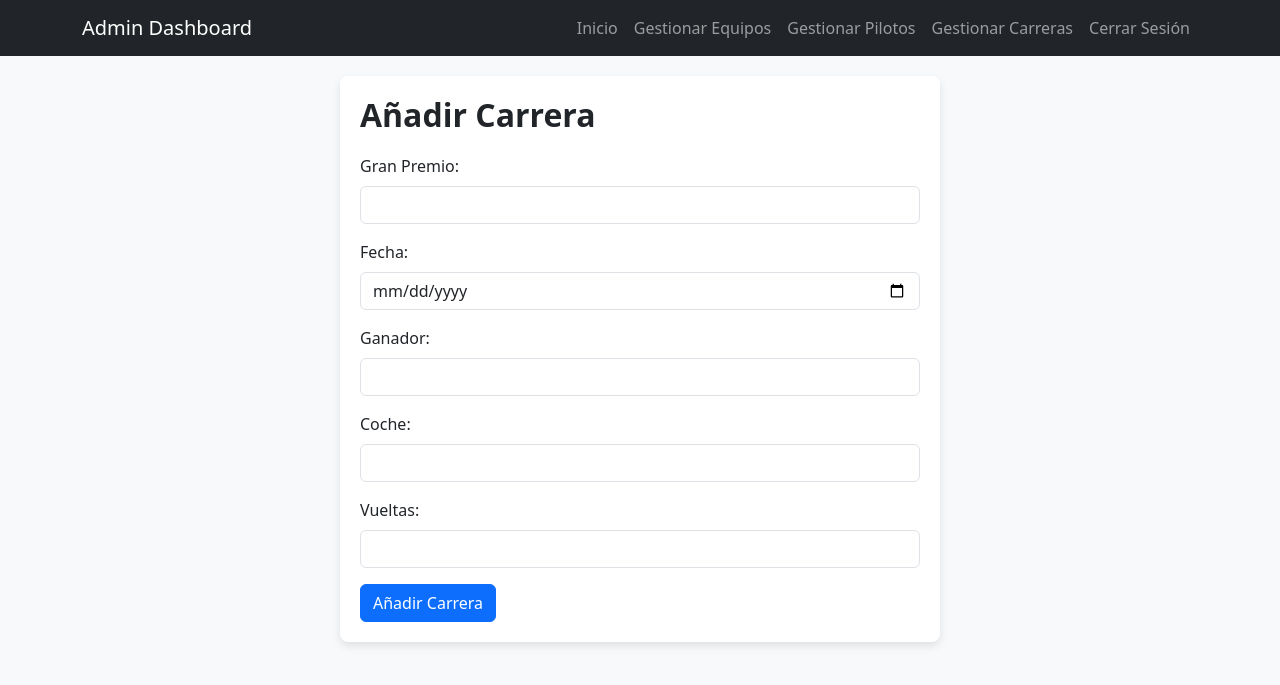
After one commit to IvanBermejoHidalgo/WebScraping, a PHP site: page /views/admin/races/add_race.php in a window 1280 px wide. The commit adds this page. Shown: the top 685 px of the page. Run offline with PHP 8.4, Linux system fonts and the light colour scheme.

Commit message:
Panel de Administración, Races

```diff
--- /dev/null
+++ b/public/views/admin/races/add_race.php
@@ -0,0 +1,92 @@
+<!DOCTYPE html>
+<html lang="es">
+<head>
+    <meta charset="UTF-8">
+    <meta name="viewport" content="width=device-width, initial-scale=1.0">
+    <title>Añadir Carrera</title>
+    <!-- Bootstrap CSS -->
+    <link href="https://cdn.jsdelivr.net/npm/bootstrap@5.3.0/dist/css/bootstrap.min.css" rel="stylesheet">
+    <style>
+        /* Estilos personalizados */
+        body {
+            background-color: #f8f9fa;
+            padding-top: 56px; /* Ajuste para el navbar fijo */
+        }
+        .form-container {
+            max-width: 600px;
+            margin: 20px auto;
+            padding: 20px;
+            background-color: #ffffff;
+            border-radius: 8px;
+            box-shadow: 0 4px 8px rgba(0, 0, 0, 0.1);
+        }
+        .form-container h1 {
+            margin-bottom: 20px;
+            font-size: 2rem;
+            font-weight: bold;
+        }
+    </style>
+</head>
+<body>
+    <!-- Navbar -->
+    <nav class="navbar navbar-expand-lg navbar-dark bg-dark fixed-top">
+        <div class="container">
+            <a class="navbar-brand" href="/admin/dashboard">Admin Dashboard</a>
+            <button class="navbar-toggler" type="button" data-bs-toggle="collapse" data-bs-target="#navbarNav" aria-controls="navbarNav" aria-expanded="false" aria-label="Toggle navigation">
+                <span class="navbar-toggler-icon"></span>
+            </button>
+            <div class="collapse navbar-collapse" id="navbarNav">
+                <ul class="navbar-nav ms-auto">
+                    <li class="nav-item">
+                        <a class="nav-link" href="/admin/dashboard">Inicio</a>
+                    </li>
+                    <li class="nav-item">
+                        <a class="nav-link" href="/admin/scuderias/teams">Gestionar Equipos</a>
+                    </li>
+                    <li class="nav-item">
+                        <a class="nav-link" href="/admin/drivers">Gestionar Pilotos</a>
+                    </li>
+                    <li class="nav-item">
+                        <a class="nav-link" href="/admin/races">Gestionar Carreras</a>
+                    </li>
+                    <li class="nav-item">
+                        <a class="nav-link" href="/admin/logout">Cerrar Sesión</a>
+                    </li>
+                </ul>
+            </div>
+        </div>
+    </nav>
+
+    <!-- Contenido Principal -->
+    <div class="form-container">
+        <h1>Añadir Carrera</h1>
+        <form method="POST" action="/admin/races/add">
+            <div class="mb-3">
+                <label for="grand_prix" class="form-label">Gran Premio:</label>
+                <input type="text" class="form-control" id="grand_prix" name="grand_prix" required>
+            </div>
+            <div class="mb-3">
+                <label for="race_date" class="form-label">Fecha:</label>
+                <input type="date" class="form-control" id="race_date" name="race_date" required>
+            </div>
+            <div class="mb-3">
+                <label for="winner" class="form-label">Ganador:</label>
+                <input type="text" class="form-control" id="winner" name="winner" required>
+            </div>
+            <div class="mb-3">
+                <label for="car" class="form-label">Coche:</label>
+                <input type="text" class="form-control" id="car" name="car" required>
+            </div>
+            <div class="mb-3">
+                <label for="laps" class="form-label">Vueltas:</label>
+                <input type="number" class="form-control" id="laps" name="laps" required>
+            </div>
+            <button type="submit" class="btn btn-primary">Añadir Carrera</button>
+        </form>
+    </div>
+
+    <!-- Bootstrap JS y dependencias -->
+    <script src="https://cdn.jsdelivr.net/npm/@popperjs/core@2.11.6/dist/umd/popper.min.js"></script>
+    <script src="https://cdn.jsdelivr.net/npm/bootstrap@5.3.0/dist/js/bootstrap.min.js"></script>
+</body>
+</html>
```
Also changed, not shown: public/admin.php (+52 -0 lines), public/views/admin/races/edit_race.php (added, +92 -0 lines), public/views/admin/races/races.php (added, +94 -0 lines), src/controller/RacesController.php (+9 -5 lines).
